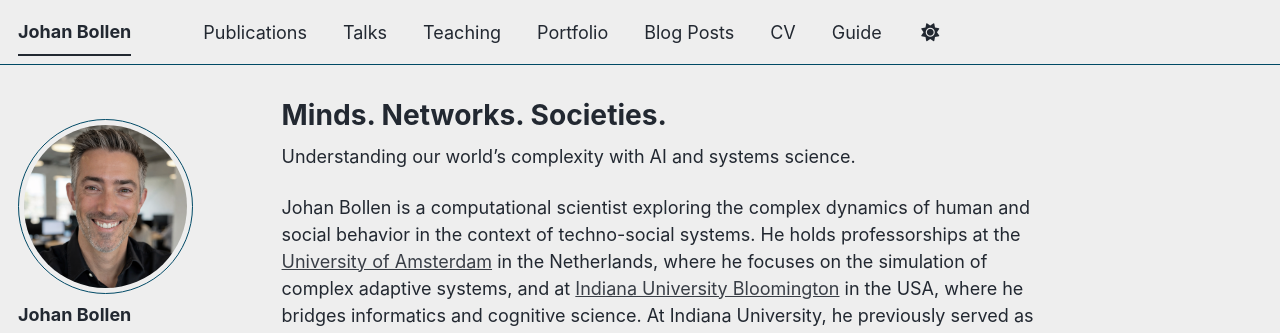
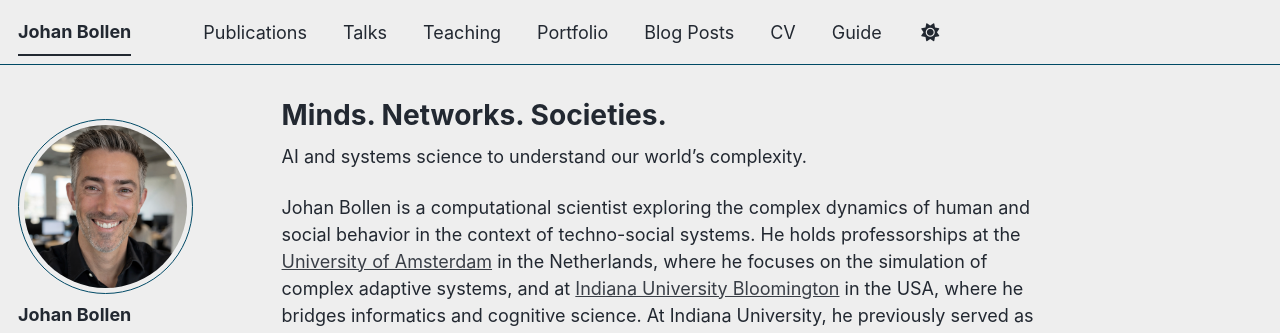
Before and after one commit to jbollen/jbollen.github.io, a Jekyll site: the page built from _pages/about.md, in a window 1280 px wide and 1293 px high. Shown: the top 333 px of the window. Built offline with Jekyll 4.4.1, drawn with Linux system fonts in a browser that asks for light colours; some web fonts are replaced; a script bundle is joined from its source files by our own code; library files that are not in the unit come from our copies.

Commit message:
Update about.md

```diff
--- a/_pages/about.md
+++ b/_pages/about.md
@@ -7,7 +7,7 @@ redirect_from:
   - /about.html
 ---
 
-Understanding our world's complexity with AI and systems science.
+AI and systems science to understand our world's complexity.
 
 Johan Bollen is a computational scientist exploring the complex dynamics of human and social behavior in the context of techno-social systems. He holds professorships at the [University of Amsterdam](https://en.wikipedia.org/wiki/University_of_Amsterdam) in the Netherlands, where he focuses on the simulation of complex adaptive systems, and at [Indiana University Bloomington](https://www.indiana.edu/) in the USA, where he bridges informatics and cognitive science. At Indiana University, he previously served as Chair of the Informatics department of the [Luddy School of Informatics, Computing, and Engineering](https://luddy.iu.edu/index.html), now directs the Center for Social and Biomedical Complexity (CSBC), and leads the SOCIAL Lab. He serves on the board of directors of the [Center for Urban Mental Health](https://www.centreforurbanmentalhealth.com/) at the University of Amsterdam [Institute for Advanced studies](https://ias.uva.nl/). He is a Synergy Program for Analysing Resilience and Critical transitionS (SPARCS) fellow at [Wageningen University and Research](https://www.wur.nl/en.htm).
 
```
